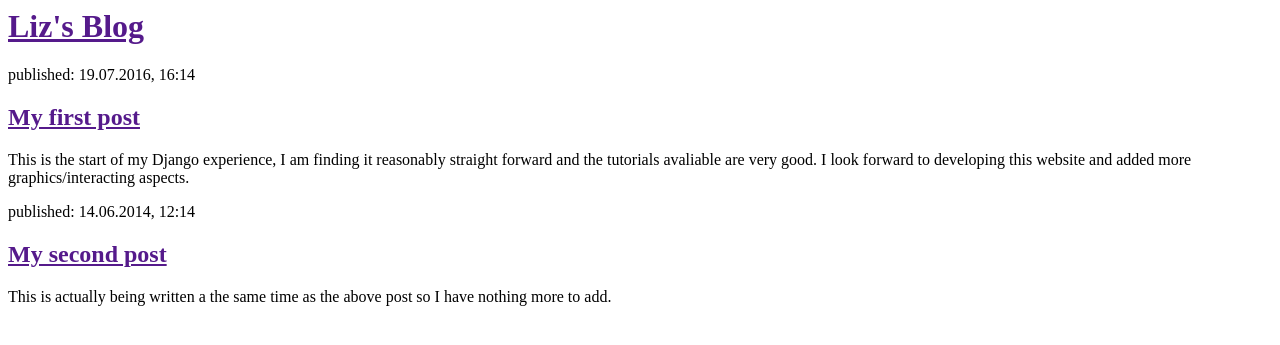
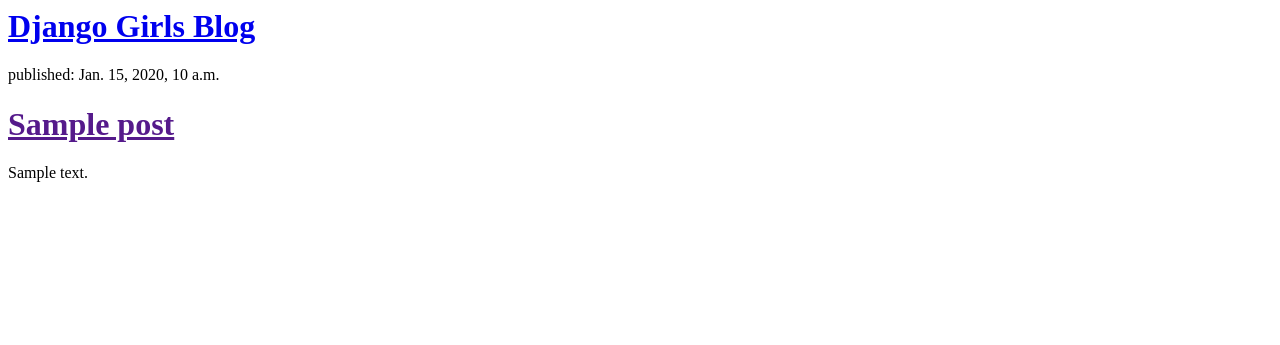
Before and after one commit to lizametcalfe/my-first-blog, a Django app: template blogsite/templates/blogsite/post_list.html in a window 1280 px wide. Shown: the top 345 px of the page. Run offline with Django 3.2, Linux system fonts and the light colour scheme; the template is opened without the code that fills it: values that come from a table or form of the project are taken from there, others are empty; tables that the repository leaves empty hold one stand-in row (values such as "Sample post").

Commit message:
Modified templates to display posts from database.

```diff
--- a/blogsite/templates/blogsite/post_list.html
+++ b/blogsite/templates/blogsite/post_list.html
@@ -4,19 +4,15 @@
     </head>
     <body>
         <div>
-            <h1><a href="">Liz's Blog</a></h1>
+            <h1><a href="/">Django Girls Blog</a></h1>
         </div>
 
-        <div>
-            <p>published: 19.07.2016, 16:14</p>
-            <h2><a href="">My first post</a></h2>
-            <p>This is the start of my Django experience, I am finding it reasonably straight forward and the tutorials avaliable are very good. I look forward to developing this website and added more graphics/interacting aspects.</p>
-        </div>
-
-        <div>
-            <p>published: 14.06.2014, 12:14</p>
-            <h2><a href="">My second post</a></h2>
-            <p>This is actually being written a the same time as the above post so I have nothing more to add.</p>
-        </div>
+        {% for post in posts %}
+            <div>
+                <p>published: {{ post.published_date }}</p>
+                <h1><a href="">{{ post.title }}</a></h1>
+                <p>{{ post.text|linebreaksbr }}</p>
+            </div>
+        {% endfor %}
     </body>
 </html>
--- a/blogsite/views.py
+++ b/blogsite/views.py
@@ -1,5 +1,7 @@
 from django.shortcuts import render
+from django.utils import timezone
+from .models import Post
 
-# Create your views here.
 def post_list(request):
-    return render(request, 'blogsite/post_list.html', {})
+    posts = Post.objects.filter(published_date__lte=timezone.now()).order_by('published_date')
+    return render(request, 'blogsite/post_list.html', {'posts': posts})
```
